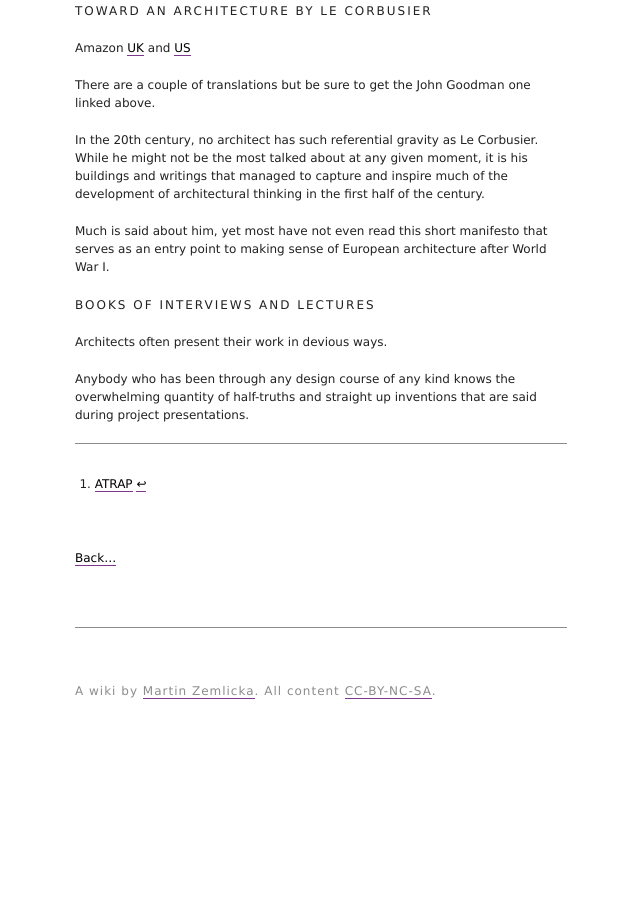
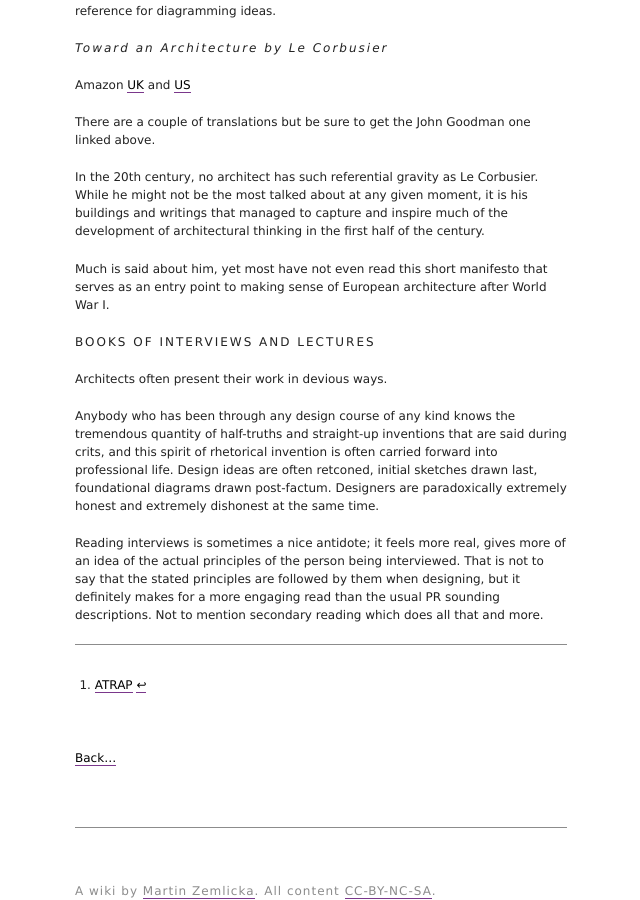
Before and after one commit to zmlka/undisciplinary, a Jekyll site: the page built from read_architecture.md, in a window 1280 px wide and 900 px high, scrolled down 2282 px. Shown: the whole window, without its empty margins (319-959 px from the left). Built offline with Jekyll 4.4.1, drawn with Linux system fonts in a browser that asks for light colours; before the commit the page ends 2982 px from its top, so only the background shows below that; some of the changed text lies outside the part shown.

Commit message:
Update read_architecture.md

```diff
--- a/read_architecture.md
+++ b/read_architecture.md
@@ -33,7 +33,7 @@
 [principles]http://atrap.org/principles.html) and a
 [curriculum](http://atrap.org/curriculum.html).
 
-IF there is one thing to stress from those three pages, it is from the
+If there is one thing to stress from those three pages, it is from the
 principles page:
 
 > Primary texts meaning texts that are 0 degrees of separation from the subject
@@ -52,8 +52,9 @@
 usefulness that they can only bring merit. These books should be good presents
 for any architect.
 
+### Books by Architects
 
-### S, M, M, XL by OMA (Rem Koolhaas)
+#### S, M, M, XL by OMA (Rem Koolhaas)
 ![](img/smlxl.jpg)
 Amazon: [UK](http://www.amazon.co.uk/gp/product/1885254865/ref=as_li_tl?ie=UTF8&camp=1634&creative=19450&creativeASIN=1885254865&linkCode=as2&tag=zmlka-21&linkId=OJRQYJHV2U3T3EGY)
 and [US](http://www.amazon.com/gp/product/1885254865/ref=as_li_tl?ie=UTF8&camp=1789&creative=390957&creativeASIN=1885254865&linkCode=as2&tag=wwwzmlkacom-20&linkId=2E4U57GWC6ZAIGH7)
@@ -74,7 +75,7 @@
 
 Creating the tome was a massive undertaking, as is reading it.
 
-### Design of Cities by Edmund Bacon
+#### Design of Cities by Edmund Bacon
 ![](img/design.of.cities.jpg)
 Amazon: [UK](http://www.amazon.co.uk/gp/product/0140042369/ref=as_li_tl?ie=UTF8&camp=1634&creative=19450&creativeASIN=0140042369&linkCode=as2&tag=zmlka-21&linkId=HMB4I5ZOP4CBYUMY)
 and [US](http://www.amazon.com/gp/product/0140042369/ref=as_li_tl?ie=UTF8&camp=1789&creative=390957&creativeASIN=0140042369&linkCode=as2&tag=wwwzmlkacom-20&linkId=LVOMIQ6GEECNYPWU)
@@ -89,7 +90,7 @@
 This book is a great introduction to urban design, as well as an amazing
 reference for diagramming ideas.
 
-### Toward an Architecture by Le Corbusier
+#### Toward an Architecture by Le Corbusier
 Amazon [UK](http://www.amazon.co.uk/gp/product/0711228094/ref=as_li_tl?ie=UTF8&camp=1634&creative=19450&creativeASIN=0711228094&linkCode=as2&tag=zmlka-21&linkId=C3SU6Q5PJVWUZ5VX)
 and [US](http://www.amazon.com/gp/product/0892368225/ref=as_li_tl?ie=UTF8&camp=1789&creative=390957&creativeASIN=0892368225&linkCode=as2&tag=wwwzmlkacom-20&linkId=J5DQ3IRDEN6J5IM3)
 
@@ -110,8 +111,10 @@
 Architects often present their work in devious ways.
 
 Anybody who has been through any design course of any kind knows the
-overwhelming quantity of half-truths and straight up inventions that are said
-during project presentations.
+tremendous quantity of half-truths and straight-up inventions that are said
+during crits, and this spirit of rhetorical invention is often carried forward into professional life. Design ideas are often retconed, initial sketches drawn last, foundational diagrams drawn post-factum. Designers are paradoxically extremely honest and extremely dishonest at the same time.
+
+Reading interviews is sometimes a nice antidote; it feels more real, gives more of an idea of the actual principles of the person being interviewed. That is not to say that the stated principles are followed by them when designing, but it definitely makes for a more engaging read than the usual PR sounding descriptions. Not to mention secondary reading which does all that and more.
 
 
 [^atrap]: [ATRAP](http://www.atrap.org)
```
